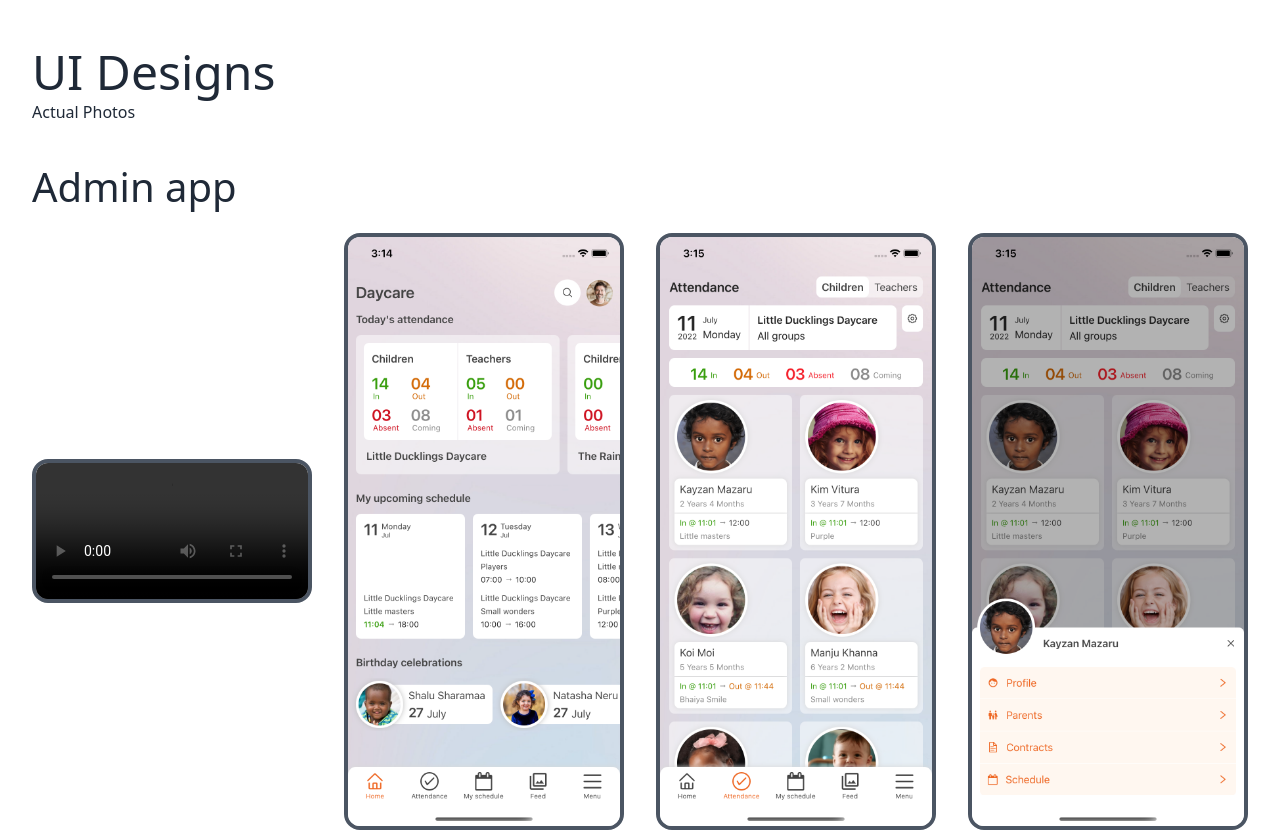
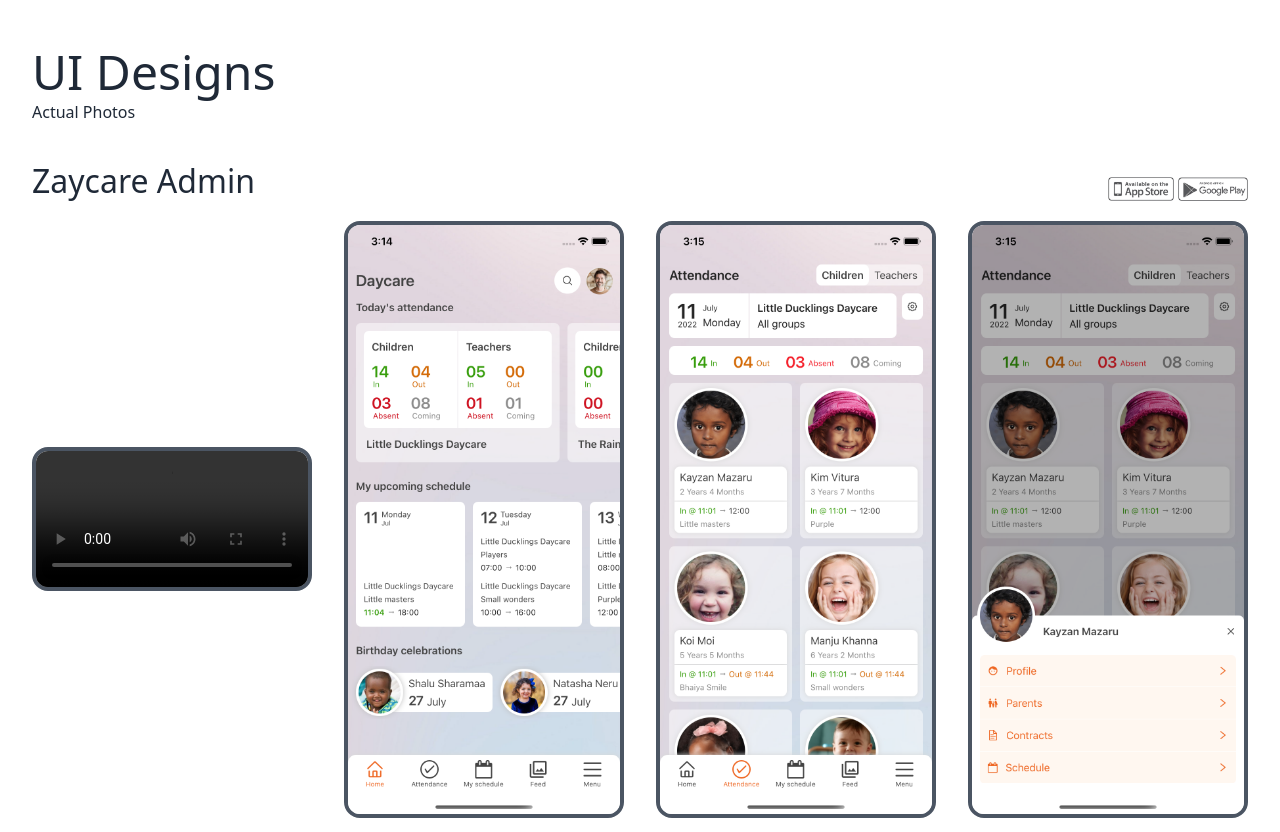
Before and after one commit to vivekmunde/ui-designs, a Next.js app: page / in a window 1280 px wide. Shown: the top 832 px of the page. Built offline with nearby package versions, Linux system fonts and the light colour scheme; grey boxes are pictures that could not be loaded.

Commit message:
play store & app store links

```diff
--- /dev/null
+++ b/components/external-link.tsx
@@ -0,0 +1,14 @@
+import React from 'react';
+
+const ExternalLink: React.FC<{
+  href: string;
+  children: React.ReactNode;
+}> = ({ href, children }) => {
+  return (
+    <a href={href} target="_blank" rel="noopener noreferrer">
+      {children}
+    </a>
+  );
+};
+
+export default ExternalLink;
--- a/pages/index.tsx
+++ b/pages/index.tsx
@@ -1,6 +1,7 @@
 import type { NextPage } from 'next'
 import Head from 'next/head';
 
+import ExternalLink from '../components/external-link';
 import ImageShowcase from '../components/image-showcase';
 import VideoShowcase from '../components/video-showcase';
 
@@ -20,7 +21,23 @@
           </h1>
           <div className="mt-1 mb-4 text-center md:text-left">Actual Photos</div>
           <section className="pt-[1px] pb-[1px] mb-12">
-            <h2 className="font-light text-center md:text-left">Admin app</h2>
+            <div className="grid gird-cols-1 lg:grid-cols-2">
+              <h3 className="font-light text-center md:text-left">Zaycare Admin</h3>
+              <div className="flex flex-row justify-center lg:justify-end items-center mb-4 lg:mt-4 lg:mb-0">
+                <ExternalLink href="https://apps.apple.com/sr/app/zaycare/id1558651732">
+                  <img
+                    className="mr-1 bus-store-image"
+                    alt="App Store"
+                    src={`${process.env.NEXT_PUBLIC_ASSET_PREFIX}/images/app-store.png`} />
+                </ExternalLink>
+                <ExternalLink href="https://play.google.com/store/apps/details?id=zay.works.zaycare">
+                  <img
+                    className="bus-store-image"
+                    alt="Play Store"
+                    src={`${process.env.NEXT_PUBLIC_ASSET_PREFIX}/images/play-store.png`} />
+                </ExternalLink>
+              </div>
+            </div>
             <div className="grid grid-cols-1 md:grid-cols-2 lg:grid-cols-3 xl:grid-cols-4 gap-8 place-items-center">
               <VideoShowcase url="admin.mp4" />
               <ImageShowcase imageAlt="Home" imageUrl="admin-home-1.png" />
@@ -48,8 +65,24 @@
           </section>
 
           <section className="pt-[1px] pb-[1px] mb-12">
-            <h2 className="font-light text-center md:text-left">Parent app</h2>
-            <div className="grid grid-cols-1 md:grid-cols-2 lg:grid-cols-3 xl:grid-cols-4 gap-8">
+            <div className="grid gird-cols-1 lg:grid-cols-2">
+              <h3 className="font-light text-center md:text-left">Zaycare Parent</h3>
+              <div className="flex flex-row justify-center lg:justify-end items-center mb-4 lg:mt-4 lg:mb-0">
+                <ExternalLink href="https://apps.apple.com/sr/app/zaycare-parent/id1566116225">
+                  <img
+                    className="mr-1 bus-store-image"
+                    alt="App Store"
+                    src={`${process.env.NEXT_PUBLIC_ASSET_PREFIX}/images/app-store.png`} />
+                </ExternalLink>
+                <ExternalLink href="https://play.google.com/store/apps/details?id=com.zaycare.parent">
+                  <img
+                    className="bus-store-image"
+                    alt="Play Store"
+                    src={`${process.env.NEXT_PUBLIC_ASSET_PREFIX}/images/play-store.png`} />
+                </ExternalLink>
+              </div>
+            </div>
+            <div className="grid grid-cols-1 md:grid-cols-2 lg:grid-cols-3 xl:grid-cols-4 gap-8 place-items-center">
               <VideoShowcase url="parent.mp4" />
               <ImageShowcase imageAlt="Home" imageUrl="parent-home-1.png" />
               <ImageShowcase imageAlt="Home" imageUrl="parent-home-2.png" />
--- a/styles/globals.css
+++ b/styles/globals.css
@@ -54,3 +54,8 @@
   font-size: 80%;
   line-height: 1.5;
 }
+
+.bus-store-image {
+  height: 24px;
+  cursor: pointer;
+}
```
Also changed, not shown: public/images/app-store.png (added), public/images/play-store.png (added).
